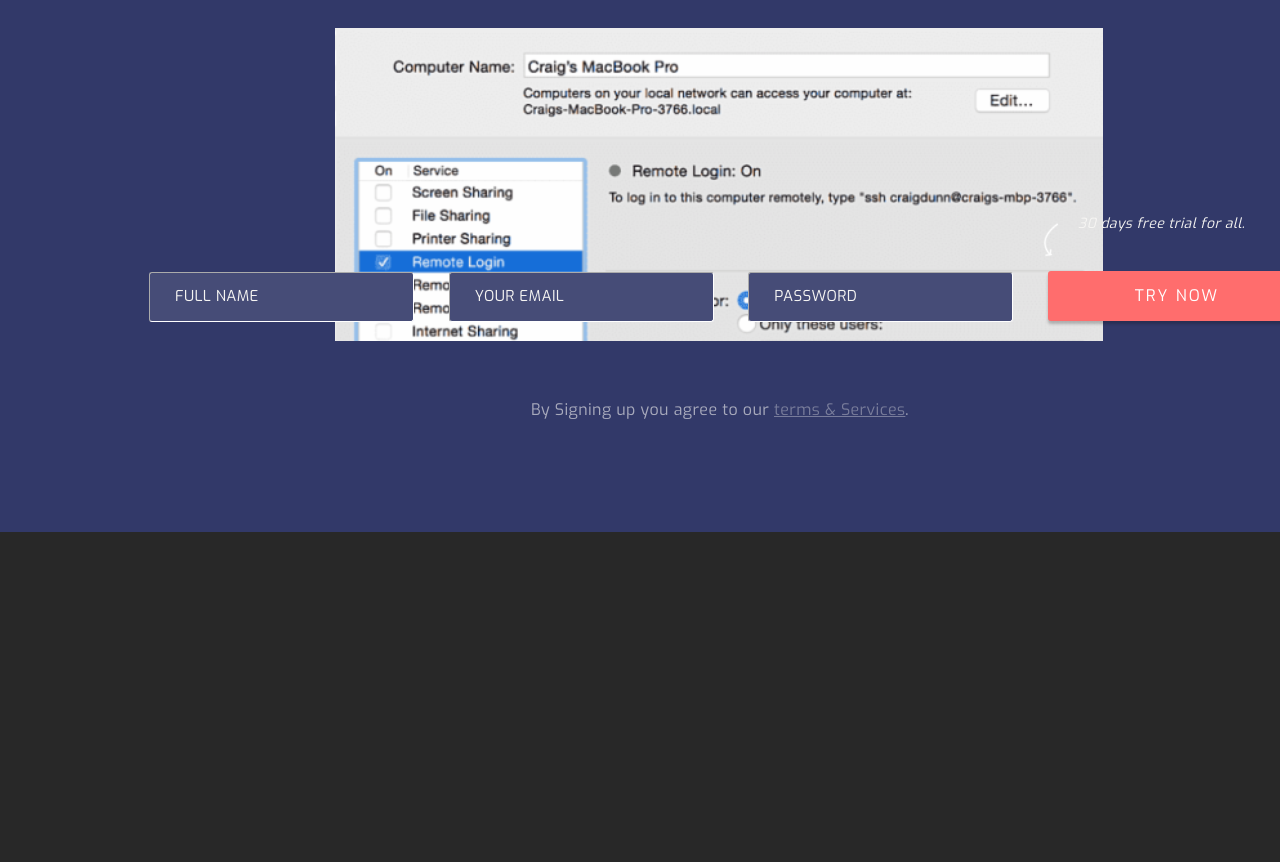
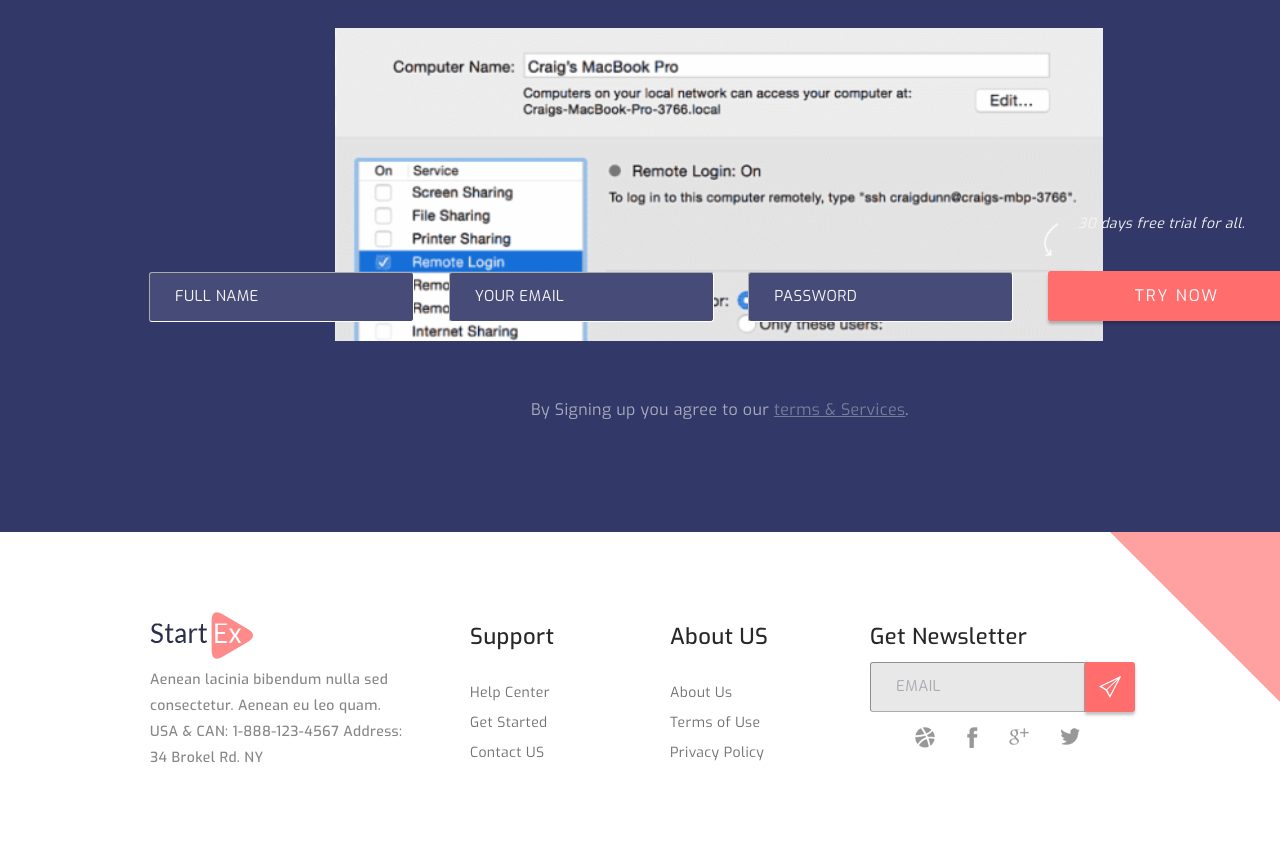
Before and after one commit to rutoirina/progect_mountains, a plain HTML site: page index.html in a window 1280 px wide. Shown: the part 3848-4710 px from the top of the page. Before the commit the page ends 4380 px from the top, so only its background shows below. Drawn offline with Linux system fonts and the light colour scheme.

Commit message:
add section-footer

```diff
--- a/index.html
+++ b/index.html
@@ -174,6 +174,51 @@
 				By Signing up you agree to our <a href="">terms & Services</a>.
 			</div>
 		</div>
+		<div class="footer">
+			<div class="section-footer-about">
+				<img src="img/footer-logo.png" alt="">
+				<p>
+					Aenean lacinia bibendum nulla sed consectetur. Aenean eu leo quam.
+					USA &  CAN: 1-888-123-4567
+					Address: 34 Brokel Rd. NY
+				</p>
+			</div>
+			<div class="section-footer-support">
+				<div class="footer-title">Support</div>
+				<div class="footer-list">
+					<ul>
+						<li><a href="">Help Center</a></li>
+						<li><a href="">Get Started</a></li>
+						<li><a href="">Contact US</a></li>
+					</ul>
+				</div>
+			</div>
+			<div class="section-footer-about-us">
+				<div class="footer-title">About US</div>
+				<div class="footer-list">
+					<ul>
+						<li><a href="">About Us</a></li>
+						<li><a href="">Terms of Use</a></li>
+						<li><a href="">Privacy Policy</a></li>
+					</ul>
+				</div>
+			</div>
+			<div class="section-footer-get-newsletter">
+				<div class="footer-title">Get Newsletter</div>
+				<form class="section-footer-send">
+					<input class ="footer-input" type="text" placeholder="EMAIL" name="email" required>
+					<button class="button button-footer">
+						<img src="img/footer-fly.png" alt="">
+					</button>
+				</form>
+				<div class="footer-social-links">
+					<a href=""><img src="img/footer/dribbble_S.png" alt=""></a>
+					<a href=""><img src="img/footer/facebook_S.png" alt=""></a>
+					<a href=""><img src="img/footer/googleplus_S.png" alt=""></a>
+					<a href=""><img src="img/footer/twitter_S.png" alt=""></a>
+				</div>
+			</div>
+		</div>
 	</div>
 </body>
 </html>
--- a/main.css
+++ b/main.css
@@ -36,13 +36,23 @@
 	width: 263px;
 	text-transform: uppercase;
 }
- input::-webkit-input-placeholder {
+
+input::-webkit-input-placeholder {
  	font-family: Exo Regular;
  	padding-left: 25px;
     color:#f6f5f3;
     font-size: 15px;
 	letter-spacing: 0.4px;
 	line-height: 75px;
+}
+
+li {
+	list-style-type: none;
+}
+
+ul {
+	margin-left: 0;
+	padding-left: 0;
 }
 
 .main {
@@ -452,3 +462,127 @@
 	width: 56px;
 
 }
+
+/*Стили Footer */
+
+.footer {
+	box-sizing: border-box;
+	position: relative;
+	display: flex;
+	padding-left: 150px;
+	padding-right: 300px;
+	padding-top: 80px;
+	height: 330px;
+}
+
+.footer::after {
+	position: absolute;
+	display: inline-block;
+	content: '';
+	right: 0;
+	top: 0;
+	border-left: 330px solid transparent;
+	border-top: 330px solid rgba(255, 138, 138, 0.8);
+	z-index: 0;
+}
+
+.section-footer-about {
+	width: 255px;
+}
+
+.section-footer-about p {
+	font-size: 14px;
+	line-height: 26px;
+	color: #282828;
+	opacity: 0.56;
+}
+
+.section-footer-support {
+	width: 90px;
+	padding-left: 65px;
+	padding-right: 55px;
+}
+
+.section-footer-about-us {
+	width: 110px;
+	padding-left: 55px;
+	padding-right: 45px;
+}
+
+.section-footer-get-newsletter {
+	position: relative;
+	padding-left: 45px;
+	width: 270px;
+	z-index: 1;
+}
+
+.footer-list a {
+	text-decoration: none;
+	font-family: Exo Regular;
+	font-size: 14px;
+	letter-spacing: 0.4px;
+	line-height: 30px;
+	color: #282828;
+	opacity: 0.66;
+}
+
+.footer-title {
+	color: #282828;
+	font-family: Exo Medium;
+	font-size: 22px;
+	line-height: 50px;
+	letter-spacing: 0.4px;
+}
+
+.footer-input {
+	vertical-align: top;
+	margin: 0;
+	padding: 0;
+	border-width: 1px;
+	border-color: rgba(78,78,94, 0.4);
+	background: rgba(141,141,141, 0.2);
+	border-radius: 3px 0 0 3px;
+	height: 48px;
+	width: 213px;
+	text-transform: uppercase;
+}
+.footer-input::-webkit-input-placeholder {
+	font-family: Exo Regular;
+	color: rgba(78,78,94, 0.4);
+	font-size: 15px;
+	letter-spacing: 0.4px;
+	line-height: 75px;
+}
+
+.button-footer {
+	border-radius: 0 3px 3px 0;
+	height: 50px;
+	width: 50px;
+	background-color: #ff6d6d;
+	transition: 0.4s;
+	font-size: 0px;
+	vertical-align: top;
+	box-shadow: 0 3px 3px rgba(14,15,15,0.25);
+}
+
+.button-footer:hover {
+	background-color: #8286a3;
+	transition: 0.4s;
+}
+
+.section-footer-send {
+	font-size: 0px;
+	padding-bottom: 15px;
+}
+
+.footer-social-links {
+	display: flex;
+	justify-content: space-between;
+	padding-left: 45px;
+	padding-right: 60px;
+}
+
+.footer-social-links a:hover {
+	transform: scale(1.2);
+	transition: 0.4s;
+}
```
Also changed, not shown: img/footer-fly.png (added), img/footer-logo.png (added), img/footer-social-icon.png (added), img/footer/dribbble_S.png (added), img/footer/facebook_S.png (added), img/footer/googleplus_S.png (added), img/footer/twitter_S.png (added).
